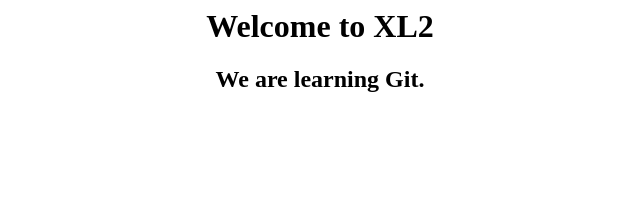
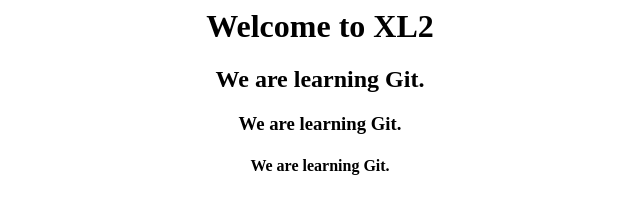
Before and after one commit to qkjdj/november-25, a plain HTML site: page home.html in a window 1280 px wide. Shown: the whole page, without its empty margins (320-960 px from the left). Drawn offline with Linux system fonts and the light colour scheme.

Commit message:
Update home.html

```diff
--- a/home.html
+++ b/home.html
@@ -6,7 +6,8 @@
       <center>
 	       <h1>Welcome to XL2</h1>
 		   <h2>We are learning Git.</h2>
-
+		   <h3>We are learning Git.</h3>
+	      <h4>We are learning Git.</h4>
 		   </center>
 </body>
 
```
